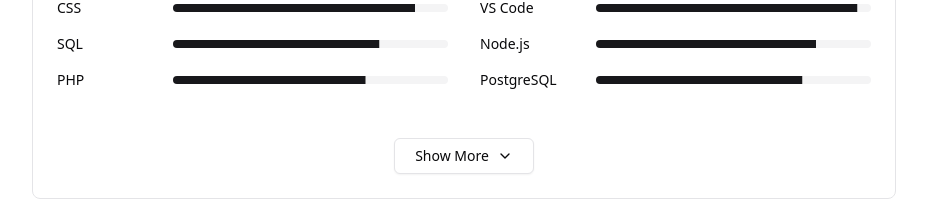
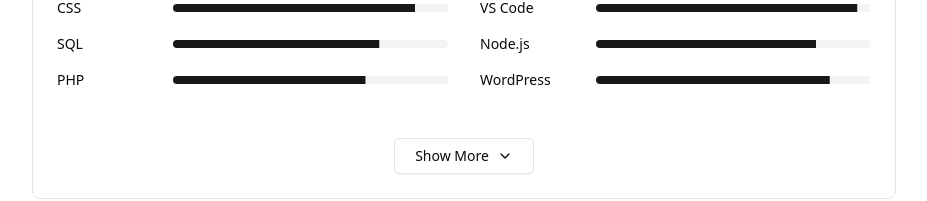
Before and after one commit to fernand3z/personal-projects, a Next.js app in the folder my-portfolio/: page / in a window 1280 px wide. Shown: the part 668-869 px from the top of the page, without its empty margins (176-1103 px from the left). Built offline with nearby package versions, Linux system fonts and the light colour scheme.

Commit message:
Update skill progress indicators in portfolio page
- Replaced "PostgreSQL" with "WordPress" in the skills list and adjusted the progress value accordingly.
- Updated the order of skills displayed to enhance clarity and relevance.

```diff
--- a/my-portfolio/src/app/page.tsx
+++ b/my-portfolio/src/app/page.tsx
@@ -194,7 +194,8 @@
                     { name: "Linux", progress: 90 },
                     { name: "VS Code", progress: 95 },
                     { name: "Node.js", progress: 80 },
-                    { name: "PostgreSQL", progress: 75 }
+                    { name: "WordPress", progress: 85 },
+
                   ].slice(0, showMoreSkills ? tools.length : 6).map((tool, index) => (
                     <div key={index} className="flex items-center gap-4">
                       <span className="text-sm font-medium text-foreground min-w-[100px]">{tool.name}</span>
@@ -212,7 +213,7 @@
                     { name: "MongoDB", progress: 70 },
                     { name: "Nginx", progress: 65 },
                     { name: "Azure", progress: 50 },
-                    { name: "WordPress", progress: 85 },
+                    { name: "PostgreSQL", progress: 75 },
                     { name: "Figma", progress: 80 },
                     { name: "Kubernetes", progress: 5 },
                    // { name: "Jenkins", progress: 55 },
```
